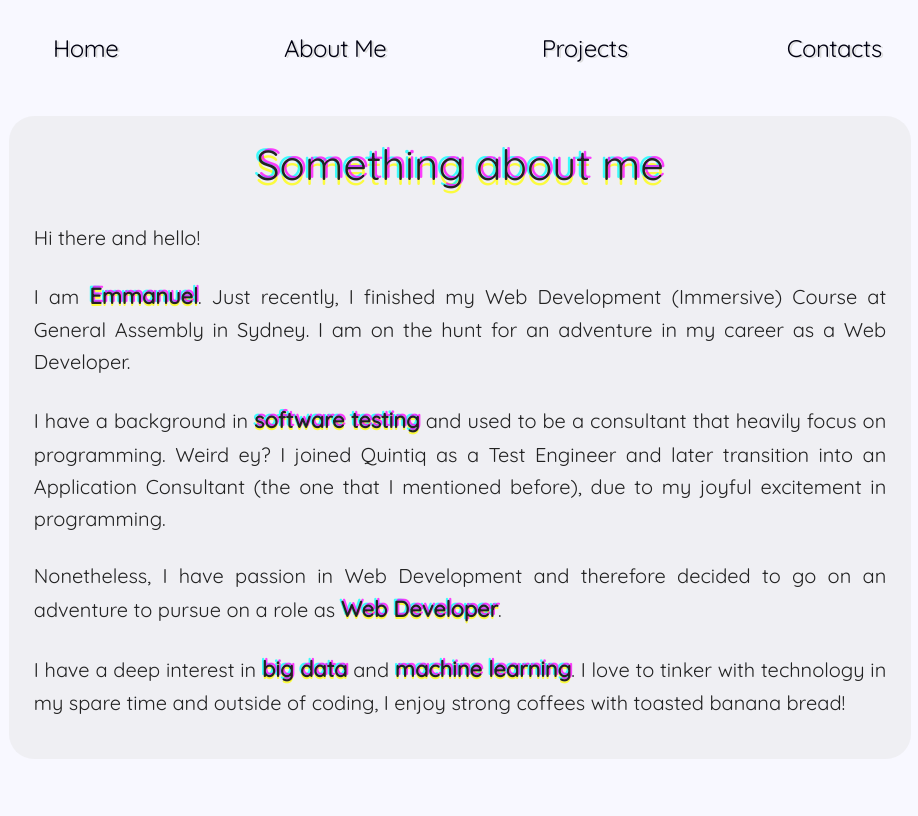
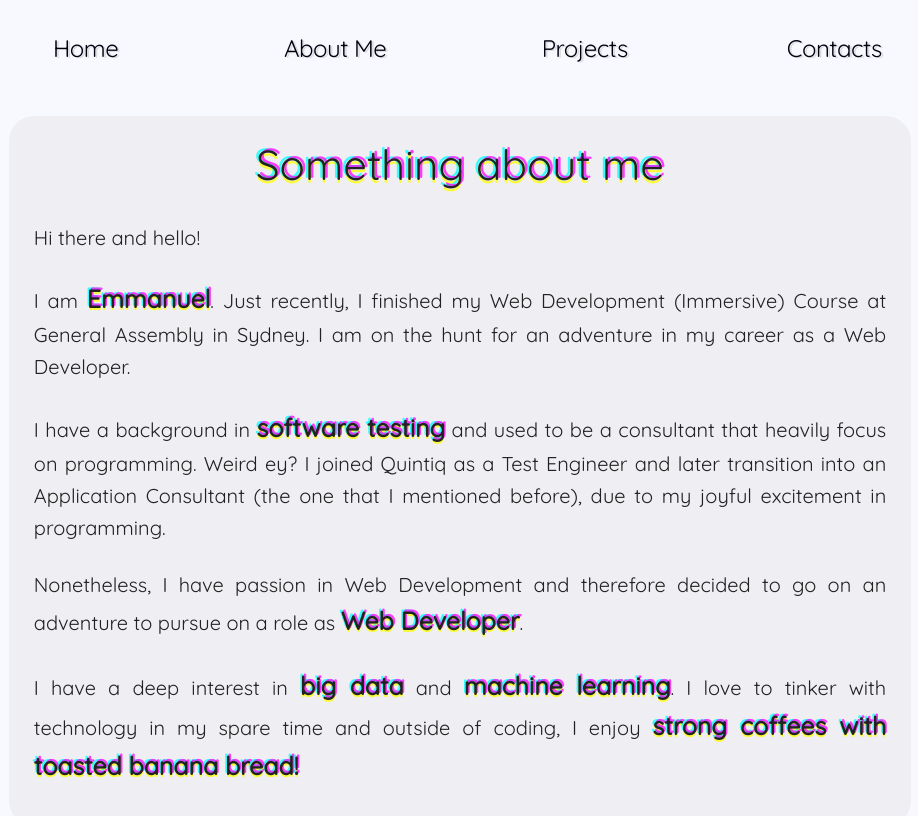
Before and after one commit to efallancy/emmafallancy.github.io, a plain HTML site: page about.html in a window 1280 px wide. Shown: the whole page, without its empty margins (180-1098 px from the left). Drawn offline with Linux system fonts and the light colour scheme; a web font is replaced by a local one.

Commit message:
Changing how it looks like about

```diff
--- a/about.html
+++ b/about.html
@@ -38,7 +38,7 @@
       <p>I am <b>Emmanuel</b>. Just recently, I finished my Web Development (Immersive) Course at General Assembly in Sydney. I am on the hunt for an adventure in my career as a Web Developer.</p>
       <p>I have a background in <b>software testing</b> and used to be a consultant that heavily focus on programming. Weird ey? I joined Quintiq as a Test Engineer and later transition into an Application Consultant (the one that I mentioned before), due to my joyful excitement in programming.</p>
       <p>Nonetheless, I have passion in Web Development and therefore decided to go on an adventure to pursue on a role as <b>Web Developer</b>.</p>
-      <p>I have a deep interest in <b>big data</b> and <b>machine learning</b>. I love to tinker with technology in my spare time and outside of coding, I enjoy strong coffees with toasted banana bread!</p>
+      <p>I have a deep interest in <b>big data</b> and <b>machine learning</b>. I love to tinker with technology in my spare time and outside of coding, I enjoy <b>strong coffees with toasted banana bread!</b></p>
     </div>
   </div>
 
--- a/css/style.css
+++ b/css/style.css
@@ -51,7 +51,7 @@ b {
   text-shadow: 0.16rem -0.16rem 0 rgba( 255, 0, 255, 0.75),
                -0.16rem -0.16rem 0 rgba( 0, 255, 255, 0.75),
                0 0.2rem 0 rgba( 255, 255, 0, 0.75);
-  font-size: 22px;
+  font-size: 25px;
 }
 
 span a {
@@ -66,7 +66,7 @@ span a {
 .about-title, .projects-title, .contact-title {
   text-shadow: 0.25rem -0.25rem 0 rgba( 255, 0, 255, 0.75),
                -0.25rem -0.25rem 0 rgba( 0, 255, 255, 0.75),
-               0 0.5rem 0 rgba( 255, 255, 0, 0.75);
+               0 0.3rem 0 rgba( 255, 255, 0, 0.75);
   font-size: 42px;
   text-align: center;
 }
```
